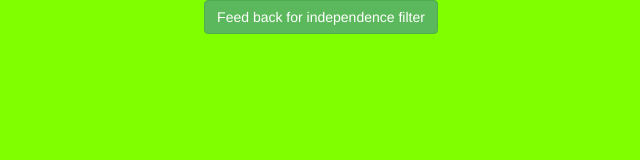
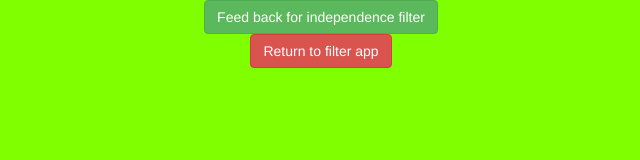
Before and after one commit to VishwajeethV/Feedback-for-independence-filter, a plain HTML site: page index.html in a window 1280 px wide. Shown: the whole page, without its empty margins (319-959 px from the left). Drawn offline with nearby package versions, Linux system fonts and the light colour scheme.

Commit message:
Update index.html

```diff
--- a/index.html
+++ b/index.html
@@ -14,6 +14,7 @@
 
 <div class="powr-comments" id="c080308f_1620660515"></div><script src="https://www.powr.io/powr.js?platform=html"></script>
 
+    <button class= "btn btn-danger" onclick = "mainpage()">Return to filter app</button>
 </form>
 </center>
 <script src="main.js"></script>
```
